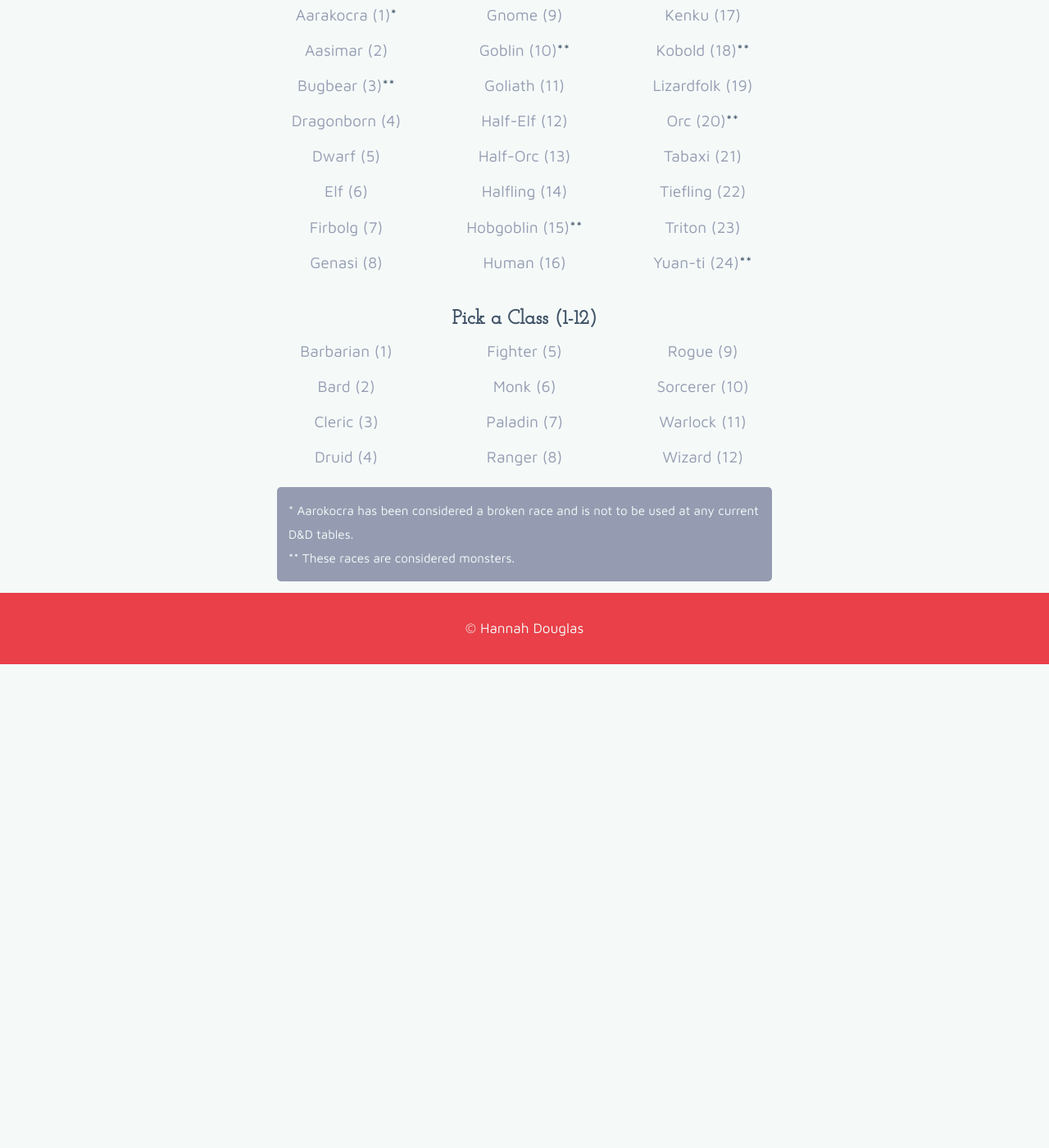
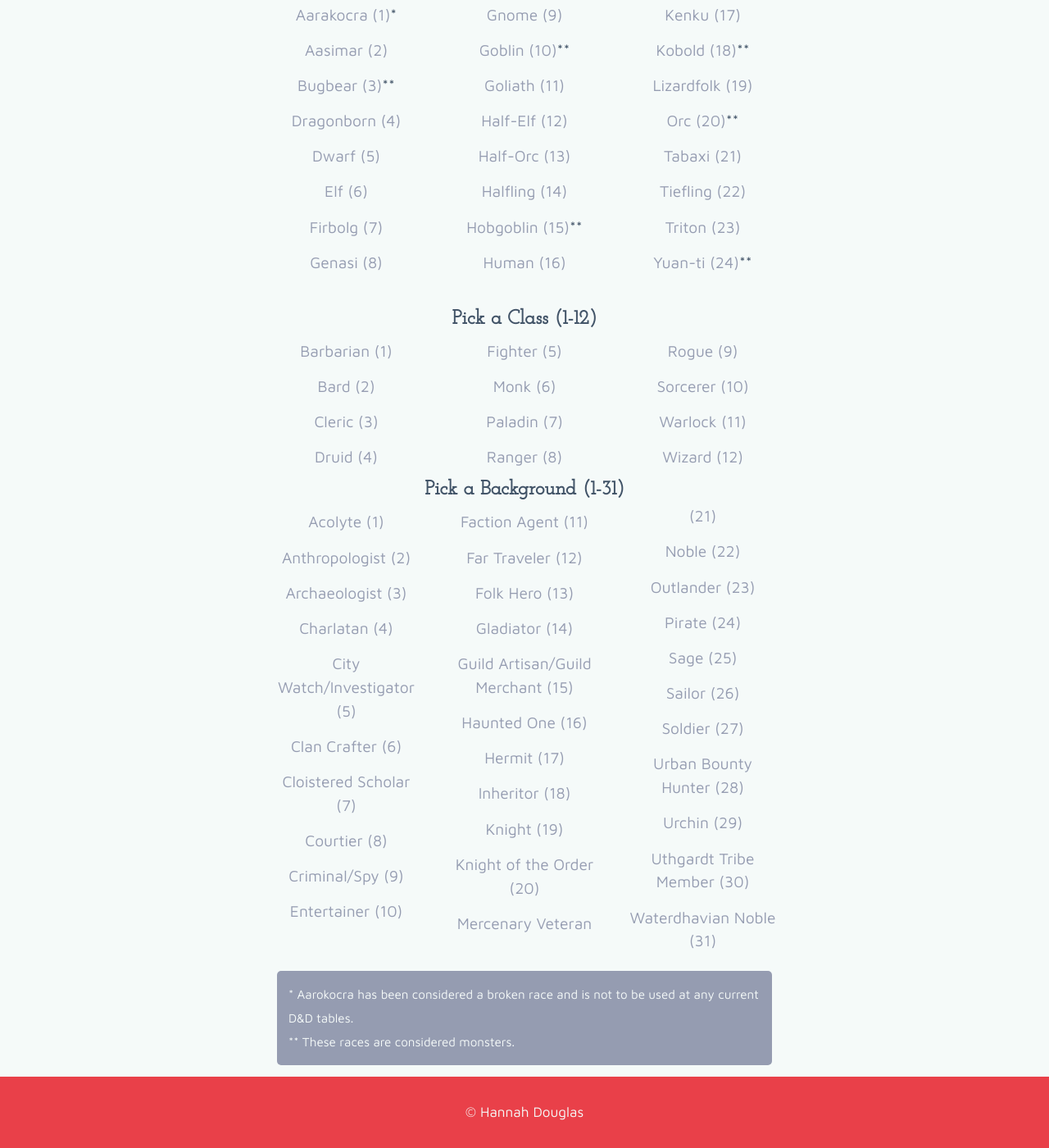
Before and after one commit to hldouglas/dnd-character-creation, a Jekyll site: the page built from index.html, in a window 1280 px wide and 1400 px high, scrolled down 630 px. Shown: the whole window at 82% size. Built offline with Jekyll 4.4.1, drawn with Linux system fonts in a browser that asks for light colours; before the commit the page ends 1440 px from its top, so only the background shows below that.

Commit message:
Began adding background section

```diff
--- a/index.html
+++ b/index.html
@@ -54,6 +54,41 @@
         <li class="island-1-4"><a href="{{site.baseurl}}/wizard/">Wizard (12)</a></li>
       </ol>
 
+      <h4 class="push-0 text-center">Pick a Background (1-31)</h4>
+      <ol class="list-group push-0 text-center">
+        <li class="island-1-4"><a href="{{site.baseurl}}/acolyte/">Acolyte (1)</a></li>
+        <li class="island-1-4"><a href="{{site.baseurl}}/anthropologist/">Anthropologist (2)</a></li>
+        <li class="island-1-4"><a href="{{site.baseurl}}/archaelogist/">Archaeologist (3)</a></li>
+        <li class="island-1-4"><a href="{{site.baseurl}}/charlatan/">Charlatan (4)</a></li>
+        <li class="island-1-4"><a href="{{site.baseurl}}/city-watch-investigator/">City Watch/Investigator (5)</a></li>
+        <li class="island-1-4"><a href="{{site.baseurl}}/clan-crafter/">Clan Crafter (6)</a></li>
+        <li class="island-1-4"><a href="{{site.baseurl}}/cloistered-scholar/">Cloistered Scholar (7)</a></li>
+        <li class="island-1-4"><a href="{{site.baseurl}}/courtier/">Courtier (8)</a></li>
+        <li class="island-1-4"><a href="{{site.baseurl}}/#/">Criminal/Spy (9)</a></li>
+        <li class="island-1-4"><a href="{{site.baseurl}}/#/">Entertainer (10)</a></li>
+        <li class="island-1-4"><a href="{{site.baseurl}}/#/">Faction Agent (11)</a></li>
+        <li class="island-1-4"><a href="{{site.baseurl}}/#/">Far Traveler (12)</a></li>
+        <li class="island-1-4"><a href="{{site.baseurl}}/#/">Folk Hero (13)</a></li>
+        <li class="island-1-4"><a href="{{site.baseurl}}/#/">Gladiator (14)</a></li>
+        <li class="island-1-4"><a href="{{site.baseurl}}/#/">Guild Artisan/Guild Merchant (15)</a></li>
+        <li class="island-1-4"><a href="{{site.baseurl}}/#/">Haunted One (16)</a></li>
+        <li class="island-1-4"><a href="{{site.baseurl}}/#/">Hermit (17)</a></li>
+        <li class="island-1-4"><a href="{{site.baseurl}}/#/">Inheritor (18)</a></li>
+        <li class="island-1-4"><a href="{{site.baseurl}}/#/">Knight (19)</a></li>
+        <li class="island-1-4"><a href="{{site.baseurl}}/#/">Knight of the Order (20)</a></li>
+        <li class="island-1-4"><a href="{{site.baseurl}}/#/">Mercenary Veteran (21)</a></li>
+        <li class="island-1-4"><a href="{{site.baseurl}}/#/">Noble (22)</a></li>
+        <li class="island-1-4"><a href="{{site.baseurl}}/#/">Outlander (23)</a></li>
+        <li class="island-1-4"><a href="{{site.baseurl}}/#/">Pirate (24)</a></li>
+        <li class="island-1-4"><a href="{{site.baseurl}}/#/">Sage (25)</a></li>
+        <li class="island-1-4"><a href="{{site.baseurl}}/#/">Sailor (26)</a></li>
+        <li class="island-1-4"><a href="{{site.baseurl}}/#/">Soldier (27)</a></li>
+        <li class="island-1-4"><a href="{{site.baseurl}}/#/">Urban Bounty Hunter (28)</a></li>
+        <li class="island-1-4"><a href="{{site.baseurl}}/#/">Urchin (29)</a></li>
+        <li class="island-1-4"><a href="{{site.baseurl}}/#/">Uthgardt Tribe Member (30)</a></li>
+        <li class="island-1-4"><a href="{{site.baseurl}}/#/">Waterdhavian Noble (31)</a></li>
+     </ol>
+
       <div class="island-1-2">
         <p class="card card-light micro push-0 island-1-2">* Aarokocra has been considered a broken race and is not to be used at any current D&amp;D tables.<br>** These races are considered monsters.</p>
       </div>
```
